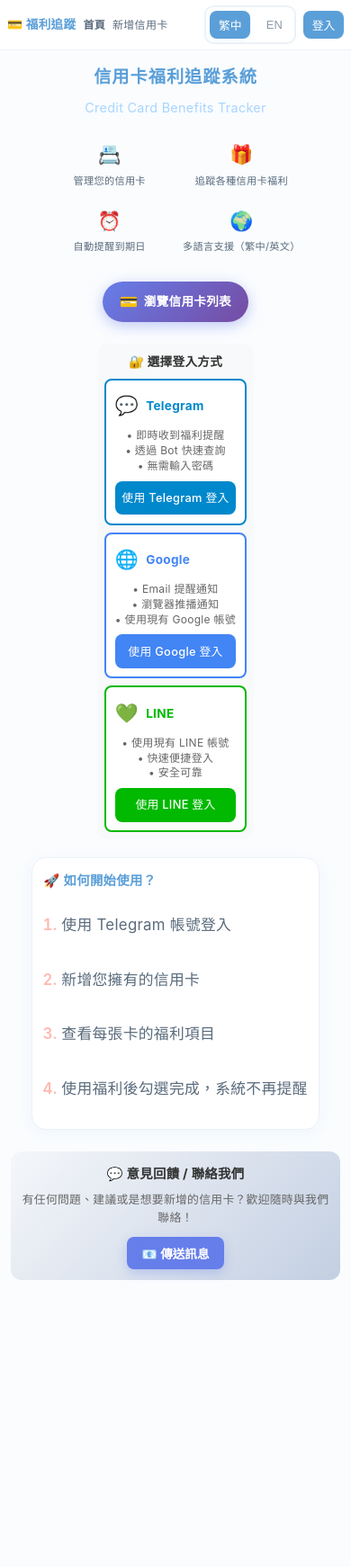
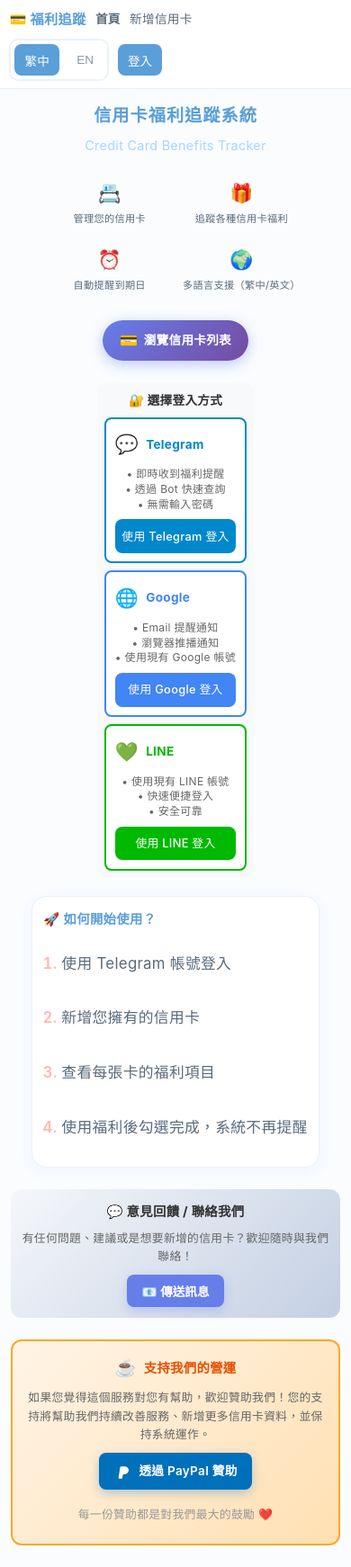
Before and after one commit to Hank-SavvyAI/creditcard_tracker, a Next.js app in the folder apps/frontend/: page / in a window 390 px wide. Shown: the whole page at 90% size. Before the commit the page ends 1447 px from the top, so only its background shows below. Built offline with nearby package versions, Linux system fonts and the light colour scheme; no server answers.

Commit message:
add paypal

```diff
--- a/apps/frontend/src/app/globals.css
+++ b/apps/frontend/src/app/globals.css
@@ -764,7 +764,7 @@ body {
     margin-bottom: 0.4rem !important;
   }
 
-  /* Feedback section - more compact on mobile */
+  /* Feedback and PayPal section - more compact on mobile */
   .home-container > div[style*="linear-gradient"] {
     padding: 1rem !important;
     margin: 1rem auto !important;
@@ -773,6 +773,7 @@ body {
   .home-container > div[style*="linear-gradient"] h3 {
     font-size: 1rem !important;
     margin-bottom: 0.5rem !important;
+    flex-wrap: wrap !important;
   }
 
   .home-container > div[style*="linear-gradient"] p {
@@ -780,7 +781,8 @@ body {
     margin-bottom: 0.75rem !important;
   }
 
-  .home-container > div[style*="linear-gradient"] button {
+  .home-container > div[style*="linear-gradient"] button,
+  .home-container > div[style*="linear-gradient"] a[href*="paypal"] {
     padding: 0.6rem 1.2rem !important;
     font-size: 0.9rem !important;
   }
@@ -796,15 +798,15 @@ body {
     flex-direction: column;
     gap: 0.4rem;
     align-items: stretch;
-    margin-bottom: 0.5rem;
-    padding-bottom: 0.25rem;
+    margin-bottom: 0.6rem;
+    padding-bottom: 0.3rem;
   }
 
   .dashboard-header h1 {
-    font-size: 1rem;
+    font-size: 1.1rem;
     word-break: break-word;
     margin-bottom: 0;
-    line-height: 1.2;
+    line-height: 1.3;
   }
 
   /* Card grid - single column on mobile */
@@ -927,8 +929,8 @@ body {
   .dashboard-actions a {
     flex: 0 1 auto;
     min-width: 0;
-    font-size: 0.75rem;
-    padding: 0.35rem 0.5rem;
+    font-size: 0.85rem;
+    padding: 0.45rem 0.6rem;
     white-space: nowrap;
   }
 
@@ -982,7 +984,7 @@ body {
 
   /* Header - keep horizontal layout on mobile */
   header {
-    padding: 0.5rem 0.75rem !important;
+    padding: 0.6rem 0.85rem !important;
   }
 
   header > div {
@@ -992,34 +994,34 @@ body {
 
   .header-left {
     flex: 0 1 auto !important;
-    gap: 0.75rem !important;
+    gap: 0.85rem !important;
     width: auto !important;
     align-items: center !important;
   }
 
   /* Compact title on mobile */
   .header-left h1 {
-    font-size: 0.9rem !important;
+    font-size: 1rem !important;
   }
 
   header nav {
-    gap: 0.6rem !important;
+    gap: 0.75rem !important;
   }
 
   header nav a {
-    font-size: 0.8rem !important;
+    font-size: 0.9rem !important;
     white-space: nowrap !important;
   }
 
   /* Right side controls - compact */
   header > div > div:last-child {
-    gap: 0.5rem !important;
+    gap: 0.6rem !important;
   }
 
   header > div > div:last-child button,
   header > div > div:last-child > div > button {
-    padding: 0.4rem 0.75rem !important;
-    font-size: 0.85rem !important;
+    padding: 0.5rem 0.85rem !important;
+    font-size: 0.9rem !important;
   }
 
   /* Benefit item - stack all sections vertically on mobile */
@@ -1155,29 +1157,29 @@ body {
 
   /* Header - even more compact */
   header {
-    padding: 0.4rem 0.5rem !important;
+    padding: 0.5rem 0.65rem !important;
   }
 
   .header-left h1 {
-    font-size: 0.85rem !important;
+    font-size: 0.95rem !important;
   }
 
   .header-left {
-    gap: 0.5rem !important;
+    gap: 0.65rem !important;
   }
 
   header nav {
-    gap: 0.5rem !important;
+    gap: 0.65rem !important;
   }
 
   header nav a {
-    font-size: 0.75rem !important;
+    font-size: 0.85rem !important;
   }
 
   header > div > div:last-child button,
   header > div > div:last-child > div > button {
-    padding: 0.35rem 0.6rem !important;
-    font-size: 0.8rem !important;
+    padding: 0.45rem 0.7rem !important;
+    font-size: 0.85rem !important;
   }
 
   .dashboard {
@@ -1186,28 +1188,28 @@ body {
 
   /* Even more compact header on very small screens */
   .dashboard-header {
-    margin-bottom: 0.3rem;
-    padding-bottom: 0.2rem;
-    gap: 0.3rem;
+    margin-bottom: 0.4rem;
+    padding-bottom: 0.25rem;
+    gap: 0.35rem;
   }
 
   .dashboard-header h1 {
-    font-size: 0.9rem;
-    line-height: 1.1;
+    font-size: 1rem;
+    line-height: 1.2;
   }
 
   .dashboard-actions {
-    gap: 0.3rem;
+    gap: 0.4rem;
   }
 
   .dashboard-actions > div {
-    gap: 0.3rem;
+    gap: 0.4rem;
   }
 
   .dashboard-actions button,
   .dashboard-actions a {
-    font-size: 0.7rem;
-    padding: 0.3rem 0.4rem;
+    font-size: 0.8rem;
+    padding: 0.4rem 0.55rem;
   }
 
   .card-grid {
@@ -1300,7 +1302,7 @@ body {
     margin-bottom: 0.3rem !important;
   }
 
-  /* Feedback section - even more compact on small screens */
+  /* Feedback and PayPal section - even more compact on small screens */
   .home-container > div[style*="linear-gradient"] {
     padding: 0.75rem !important;
     margin: 0.75rem auto !important;
@@ -1311,14 +1313,25 @@ body {
     margin-bottom: 0.4rem !important;
   }
 
+  .home-container > div[style*="linear-gradient"] h3 span {
+    font-size: 1.2rem !important;
+  }
+
   .home-container > div[style*="linear-gradient"] p {
     font-size: 0.8rem !important;
     margin-bottom: 0.6rem !important;
   }
 
-  .home-container > div[style*="linear-gradient"] button {
+  .home-container > div[style*="linear-gradient"] button,
+  .home-container > div[style*="linear-gradient"] a[href*="paypal"] {
     padding: 0.5rem 1rem !important;
     font-size: 0.85rem !important;
+    gap: 0.5rem !important;
+  }
+
+  .home-container > div[style*="linear-gradient"] a[href*="paypal"] svg {
+    width: 20px !important;
+    height: 20px !important;
   }
 
   .home-container > div[style*="linear-gradient"] input,
--- a/apps/frontend/src/app/page.tsx
+++ b/apps/frontend/src/app/page.tsx
@@ -492,6 +492,69 @@ export default function Home() {
           </form>
         )}
       </div>
+
+      {/* PayPal 贊助區塊 */}
+      <div style={{
+        margin: '2rem auto',
+        maxWidth: '700px',
+        padding: '1.5rem',
+        background: 'linear-gradient(135deg, #FFF4E6 0%, #FFE0B2 100%)',
+        borderRadius: '12px',
+        textAlign: 'center',
+        border: '2px solid #FFA726',
+      }}>
+        <h3 style={{ margin: '0 0 0.75rem 0', fontSize: '1.2rem', color: '#E65100', display: 'flex', alignItems: 'center', justifyContent: 'center', gap: '0.5rem' }}>
+          <span style={{ fontSize: '1.5rem' }}>☕</span>
+          {language === 'zh-TW' ? '支持我們的營運' : 'Support Our Operations'}
+        </h3>
+        <p style={{ margin: '0 0 1rem 0', fontSize: '0.9rem', color: '#666', lineHeight: '1.6' }}>
+          {language === 'zh-TW'
+            ? '如果您覺得這個服務對您有幫助，歡迎贊助我們！您的支持將幫助我們持續改善服務、新增更多信用卡資料，並保持系統運作。'
+            : 'If you find this service helpful, please consider supporting us! Your contribution helps us improve the service, add more credit card data, and keep the system running.'
+          }
+        </p>
+        <a
+          href="https://www.paypal.com/paypalme/savvyai"
+          target="_blank"
+          rel="noopener noreferrer"
+          style={{
+            display: 'inline-flex',
+            alignItems: 'center',
+            gap: '0.75rem',
+            padding: '0.75rem 1.75rem',
+            background: '#0070BA',
+            color: 'white',
+            borderRadius: '8px',
+            textDecoration: 'none',
+            fontWeight: '600',
+            fontSize: '1rem',
+            cursor: 'pointer',
+            transition: 'all 0.3s',
+            boxShadow: '0 4px 12px rgba(0, 112, 186, 0.3)',
+          }}
+          onMouseEnter={(e) => {
+            e.currentTarget.style.background = '#005A9C'
+            e.currentTarget.style.transform = 'translateY(-2px)'
+            e.currentTarget.style.boxShadow = '0 6px 16px rgba(0, 112, 186, 0.4)'
+          }}
+          onMouseLeave={(e) => {
+            e.currentTarget.style.background = '#0070BA'
+            e.currentTarget.style.transform = 'translateY(0)'
+            e.currentTarget.style.boxShadow = '0 4px 12px rgba(0, 112, 186, 0.3)'
+          }}
+        >
+          <svg width="24" height="24" viewBox="0 0 24 24" fill="currentColor">
+            <path d="M20.067 8.478c.492.88.556 2.014.3 3.327-.74 3.806-3.276 5.12-6.514 5.12h-.5a.805.805 0 00-.794.68l-.04.22-.63 3.993-.028.15a.805.805 0 01-.794.68H7.723c-.535 0-.97-.44-.97-.983 0-.056.005-.112.014-.166l2.214-14.022c.096-.616.63-1.077 1.25-1.077h3.617c2.48 0 4.154.515 4.98 1.533.39.48.64 1.02.768 1.617.036.167.065.337.088.51.024.174.042.35.054.53.01.164.014.33.014.497zm-1.14 3.322c-.74 3.806-3.276 5.12-6.514 5.12h-.5a.805.805 0 00-.794.68l-.04.22-.63 3.993-.028.15a.805.805 0 01-.794.68H7.723c-.535 0-.97-.44-.97-.983 0-.056.005-.112.014-.166l2.214-14.022c.096-.616.63-1.077 1.25-1.077h3.617c2.48 0 4.154.515 4.98 1.533a4.64 4.64 0 01.768 1.617c.036.167.065.337.088.51.024.174.042.35.054.53.256 1.313.192 2.447-.3 3.327z"/>
+          </svg>
+          {language === 'zh-TW' ? '透過 PayPal 贊助' : 'Donate via PayPal'}
+        </a>
+        <p style={{ margin: '1rem 0 0 0', fontSize: '0.8rem', color: '#999' }}>
+          {language === 'zh-TW'
+            ? '每一份贊助都是對我們最大的鼓勵 ❤️'
+            : 'Every donation is a great encouragement to us ❤️'
+          }
+        </p>
+      </div>
     </div>
   )
 }
```
